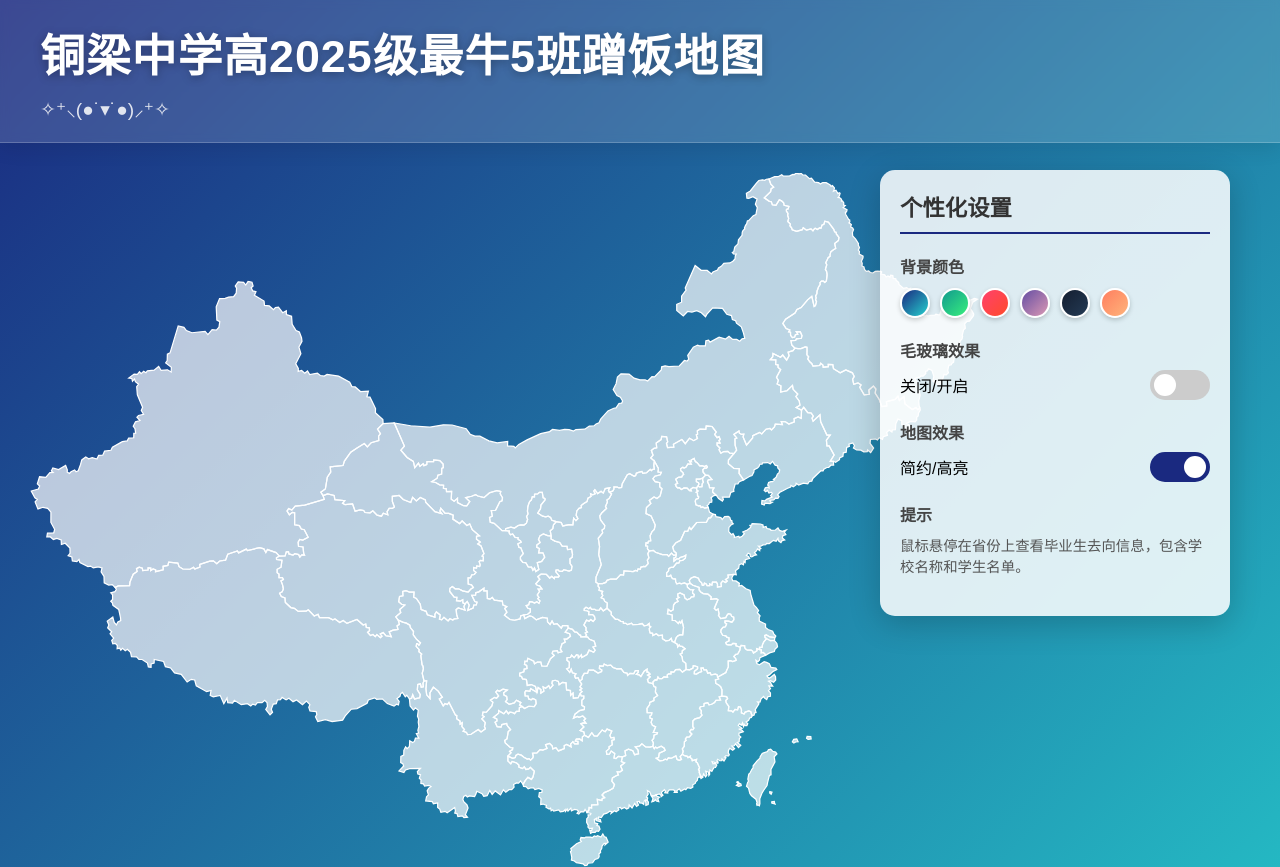
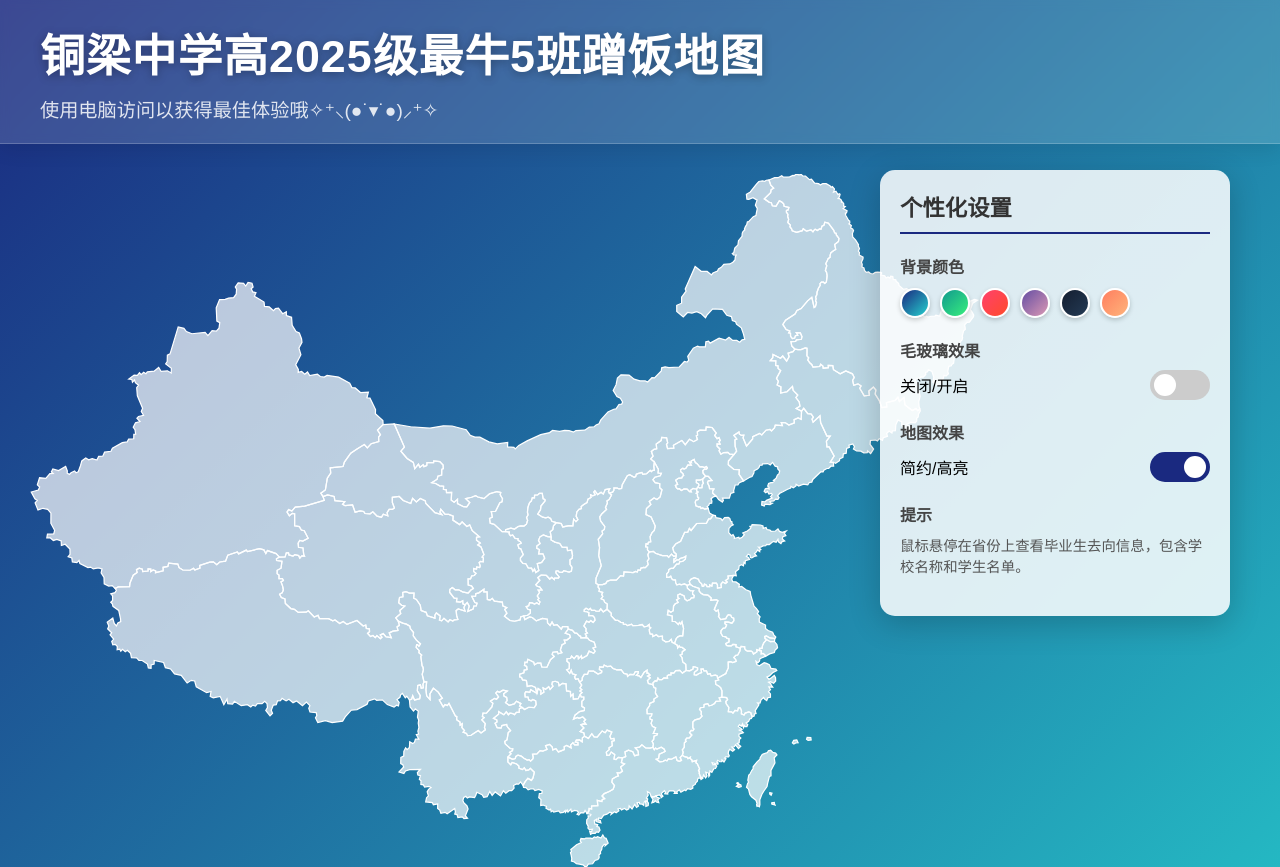
Before and after one commit to Shizuku-in/private, a plain HTML site: page index.html in a window 1280 px wide. Shown: the top 867 px of the page. Drawn offline with Linux system fonts and the light colour scheme.

Commit message:
Update index.html

```diff
--- a/index.html
+++ b/index.html
@@ -367,7 +367,7 @@
     <div class="blur-background" id="blurBackground"></div>
     <div class="header">
         <h1 class="title">铜梁中学高2025级最牛5班蹭饭地图</h1>
-        <p class="subtitle">✧⁺⸜(●˙▾˙●)⸝⁺✧</p>
+        <p class="subtitle">使用电脑访问以获得最佳体验哦✧⁺⸜(●˙▾˙●)⸝⁺✧</p>
     </div>
     <div class="control-panel">
         <h2 class="panel-title">个性化设置</h2>
```
